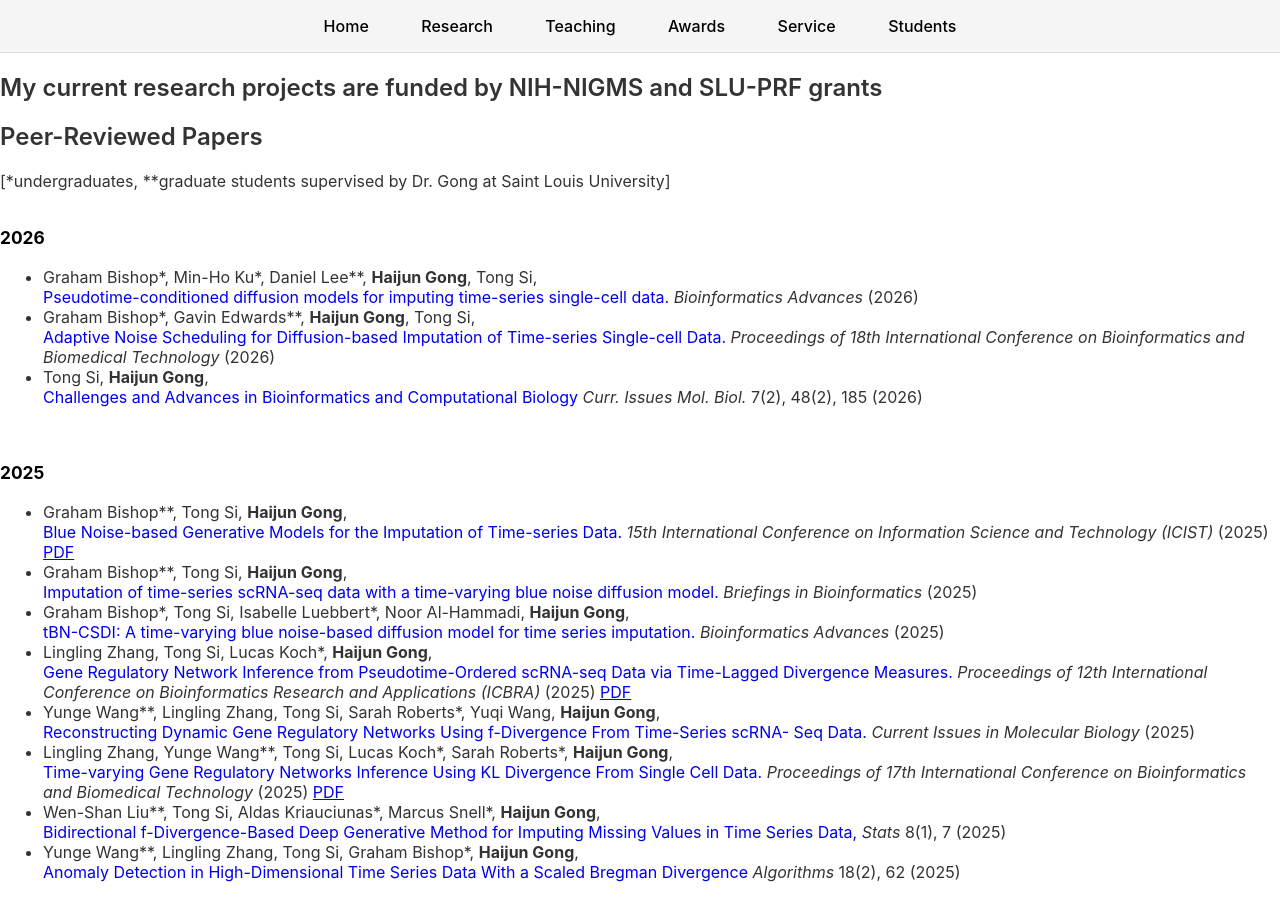
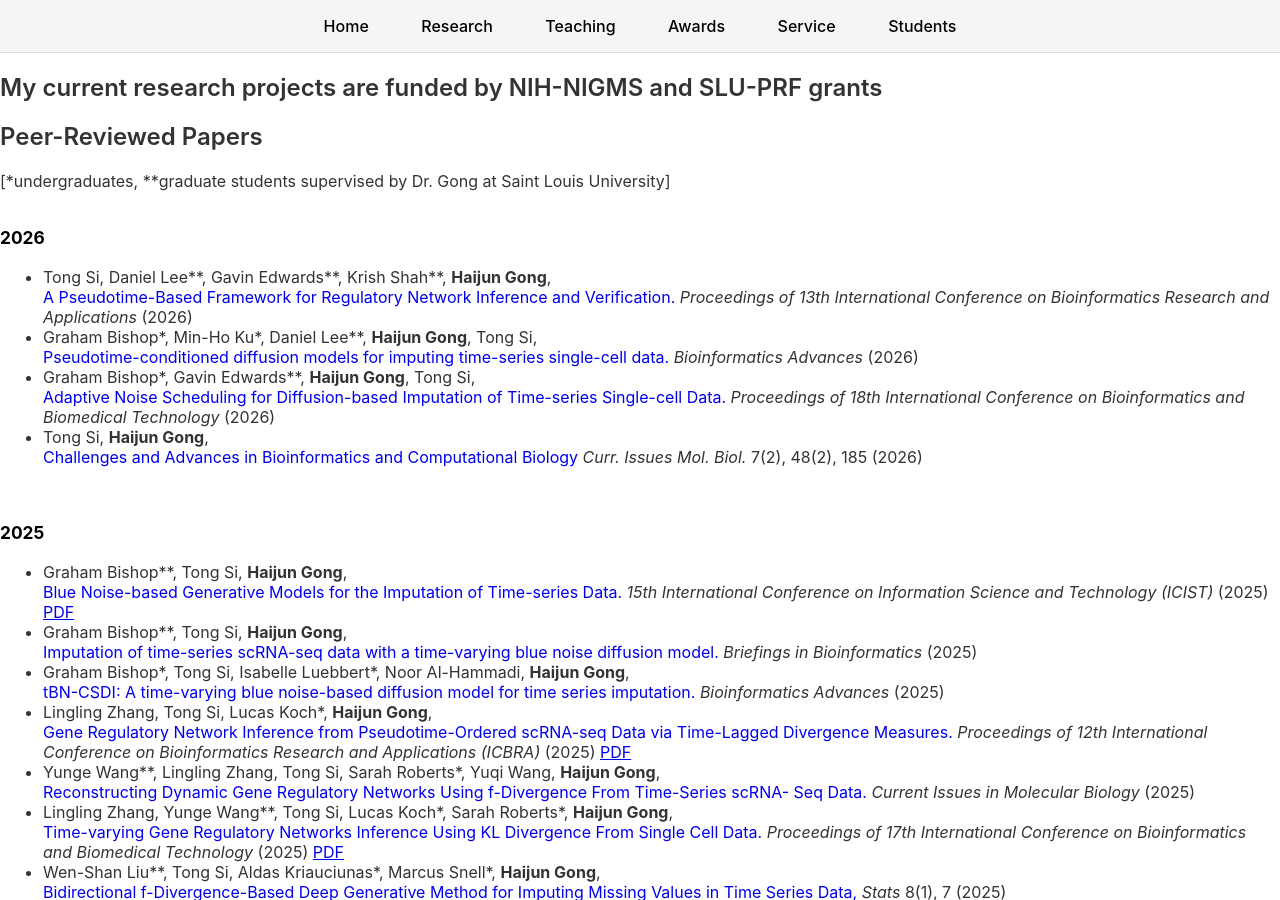
Before and after one commit to GongData/gongData.github.io, a Jekyll site: the page built from _pages/Research.md, in a window 1280 px wide and 900 px high. Built offline with Jekyll 4.4.1, drawn with Linux system fonts in a browser that asks for light colours.

Commit message:
Add new research paper entry to Research.md

```diff
--- a/_pages/Research.md
+++ b/_pages/Research.md
@@ -18,6 +18,13 @@ permalink: /Research/
 <table class="pp">
  <td class="p1">
   <ul>  <div id="tagCB_tagjournal_tagKL_155">
+
+  <li>
+	  Tong Si,  Daniel Lee**, Gavin Edwards**, Krish Shah**, <b>Haijun Gong</b>, <a style="text-decoration:none" href="https://doi.org/10.1145/3860439.3860441"> <br> A Pseudotime-Based Framework for Regulatory Network Inference and Verification.</a>
+   <i> Proceedings of 13th International Conference on Bioinformatics Research and Applications </i> (2026)
+<br>
+
+</li>
 
   <li>  Graham Bishop*,  Min-Ho Ku*, Daniel Lee**, <b>Haijun Gong</b>, Tong Si, <a style="text-decoration:none" href="https://doi.org/10.1093/bioadv/vbag248"> <br> Pseudotime-conditioned diffusion models for imputing time-series single-cell data.</a>
    <i> Bioinformatics Advances </i> (2026)
```
